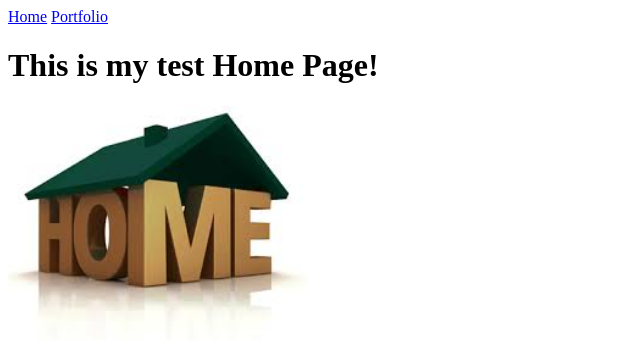
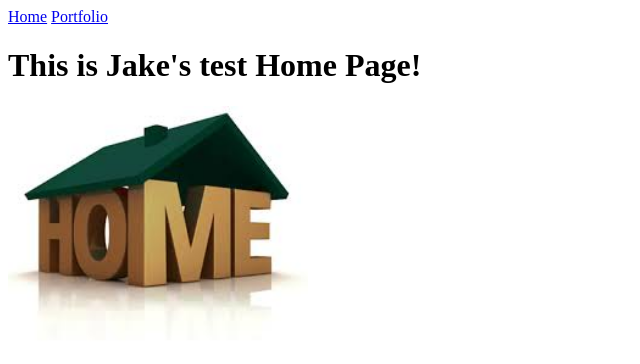
Before and after one commit to JakeKelchner/JakeKelchner.github.io, a plain HTML site: page index.html in a window 1280 px wide. Shown: the whole page, without its empty margins (0-640 px from the left). Drawn offline with Linux system fonts and the light colour scheme.

Commit message:
updated index.html

```diff
--- a/index.html
+++ b/index.html
@@ -7,7 +7,7 @@
   <body>
     <a href="index.html">Home</a>
     <a href="portfolio.html">Portfolio</a>
-    <h1>This is my test Home Page!</h1>
+    <h1>This is Jake's test Home Page!</h1>
     <img src="images/home.jpg" height="250">
   </body>
 </html>
```
